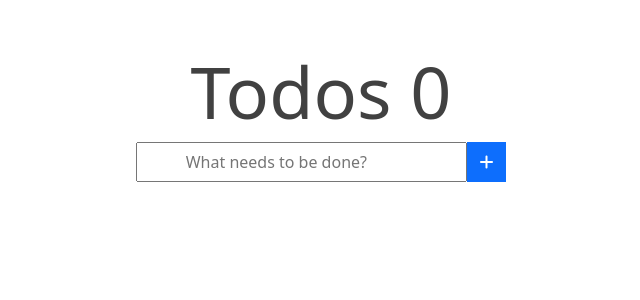
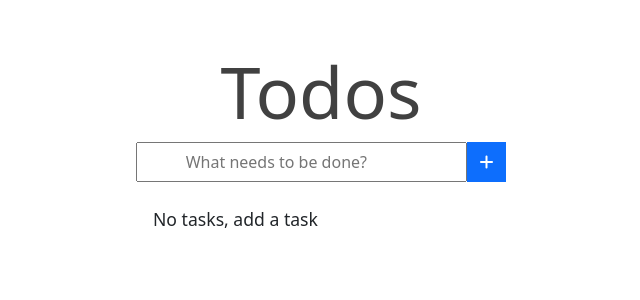
Before and after one commit to samuelpalaciosdev/todo-list-with-fetch, a React (Create React App) app: page / in a window 1280 px wide. Shown: the top 300 px of the page, without its empty margins (319-959 px from the left). Built offline with nearby package versions, Linux system fonts and the light colour scheme.

Commit message:
Final touches

```diff
--- a/src/Components/TodoForm.jsx
+++ b/src/Components/TodoForm.jsx
@@ -43,7 +43,7 @@ const TodoForm = ({
 
   return (
     <div className="form-container text-center mt-5">
-      <h1 className="display-2">Todos {counter}</h1>
+      <h1 className="display-2">Todos</h1>
       <form onSubmit={submitTodo}>
         <input
           value={inputValue}
--- a/src/Components/TodoList.jsx
+++ b/src/Components/TodoList.jsx
@@ -15,6 +15,11 @@ const TodoList = ({ todos, setTodos, counter, setCounter }) => {
             setCounter={setCounter}
           />
         ))}
+        {counter !== 0 ? (
+          <li className="counter mt-4">{counter} items left</li>
+        ) : (
+          <li className="counter mt-4">No tasks, add a task</li>
+        )}
       </ul>
     </div>
   );
--- a/src/index.css
+++ b/src/index.css
@@ -20,3 +20,7 @@ code {
 .todo-list {
   padding-left: 1.5rem;
 }
+
+.counter {
+  font-size: 1.1rem;
+}
```
